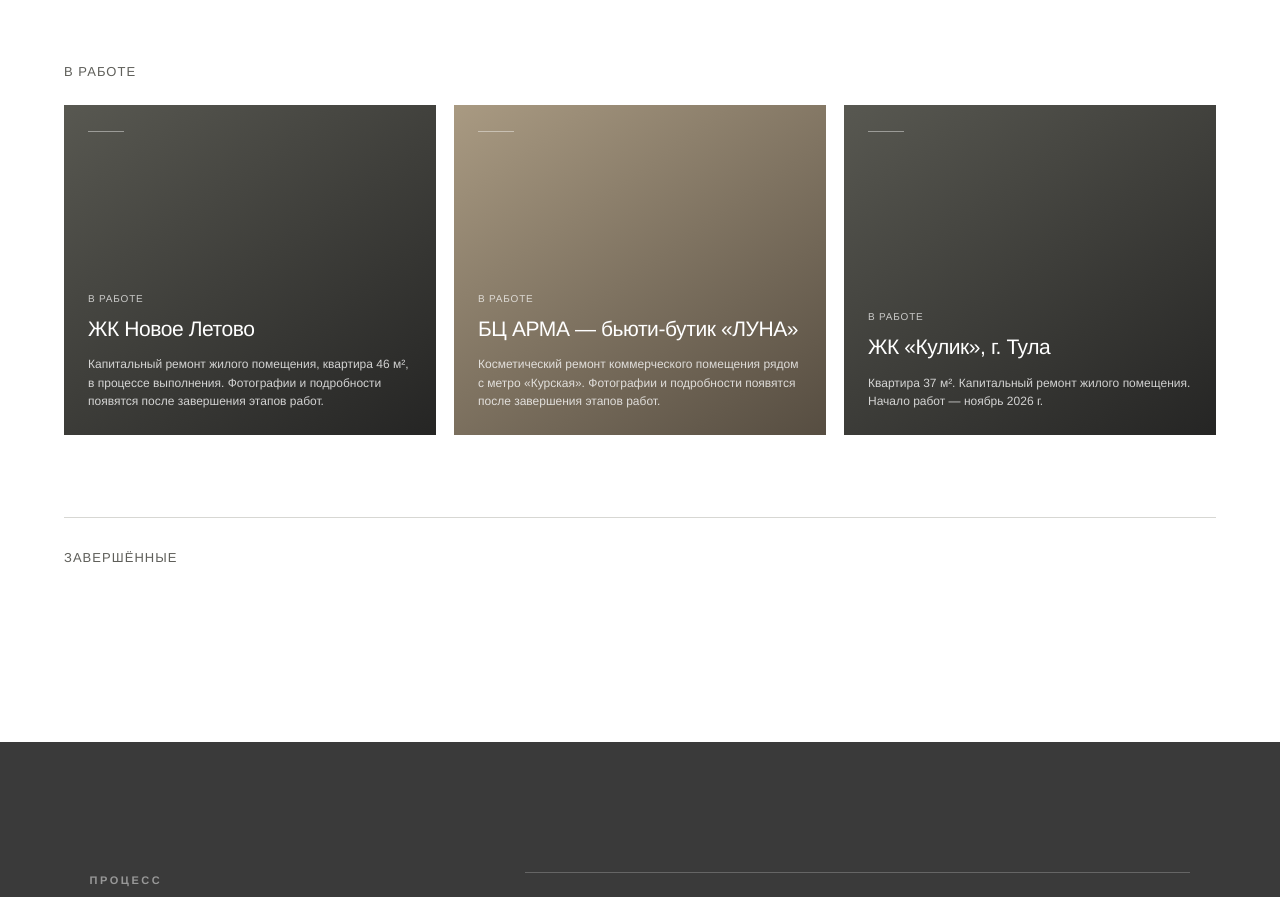
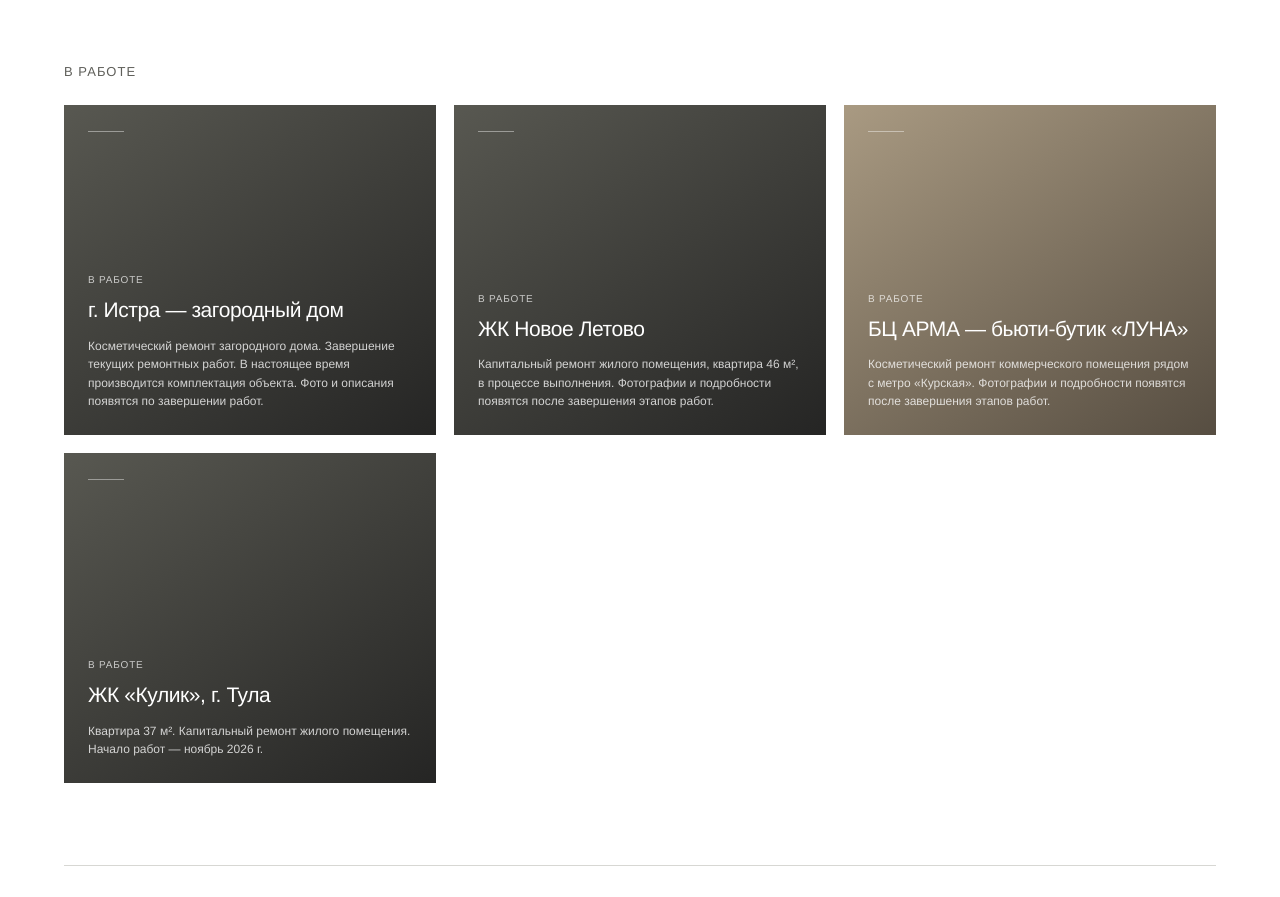
Before and after one commit to artemy-os/formula-remonta, a Next.js app: page / in a window 1280 px wide. Shown: the part 3567-4464 px from the top of the page. Built offline with nearby package versions, Linux system fonts and the light colour scheme.

Commit message:
Add current country-house renovation project in Istra

```diff
--- a/app/page.tsx
+++ b/app/page.tsx
@@ -72,6 +72,14 @@ const workTypes = [
 ];
 
 const currentProjects = [
+  {
+    category: "В РАБОТЕ",
+    title: "г. Истра — загородный дом",
+    description: "Косметический ремонт загородного дома. Завершение текущих ремонтных работ. В настоящее время производится комплектация объекта. Фото и описания появятся по завершении работ.",
+    image: undefined,
+    alt: "",
+    className: "project-in-progress",
+  },
   {
     category: "В РАБОТЕ",
     title: "ЖК Новое Летово",
```
